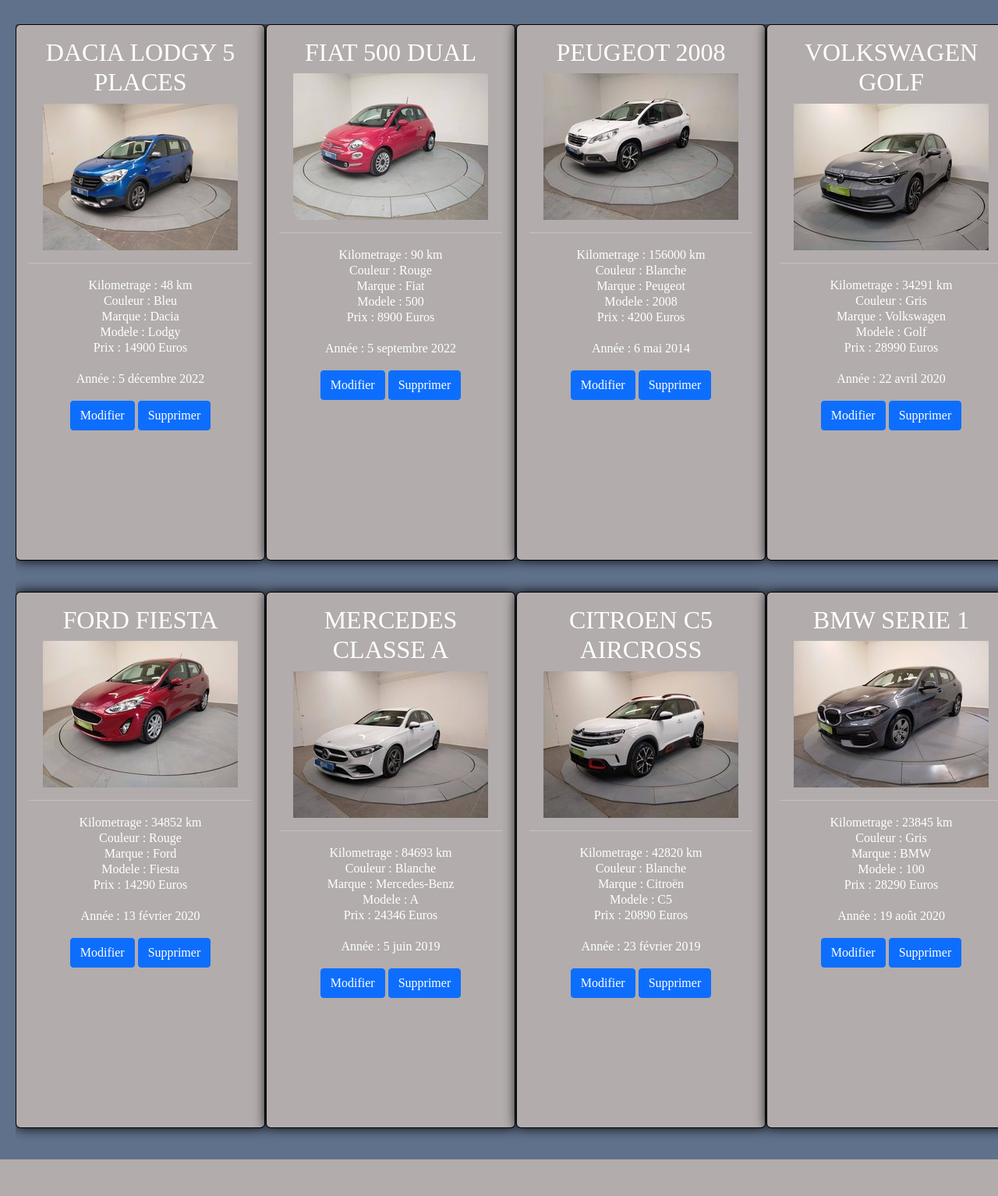
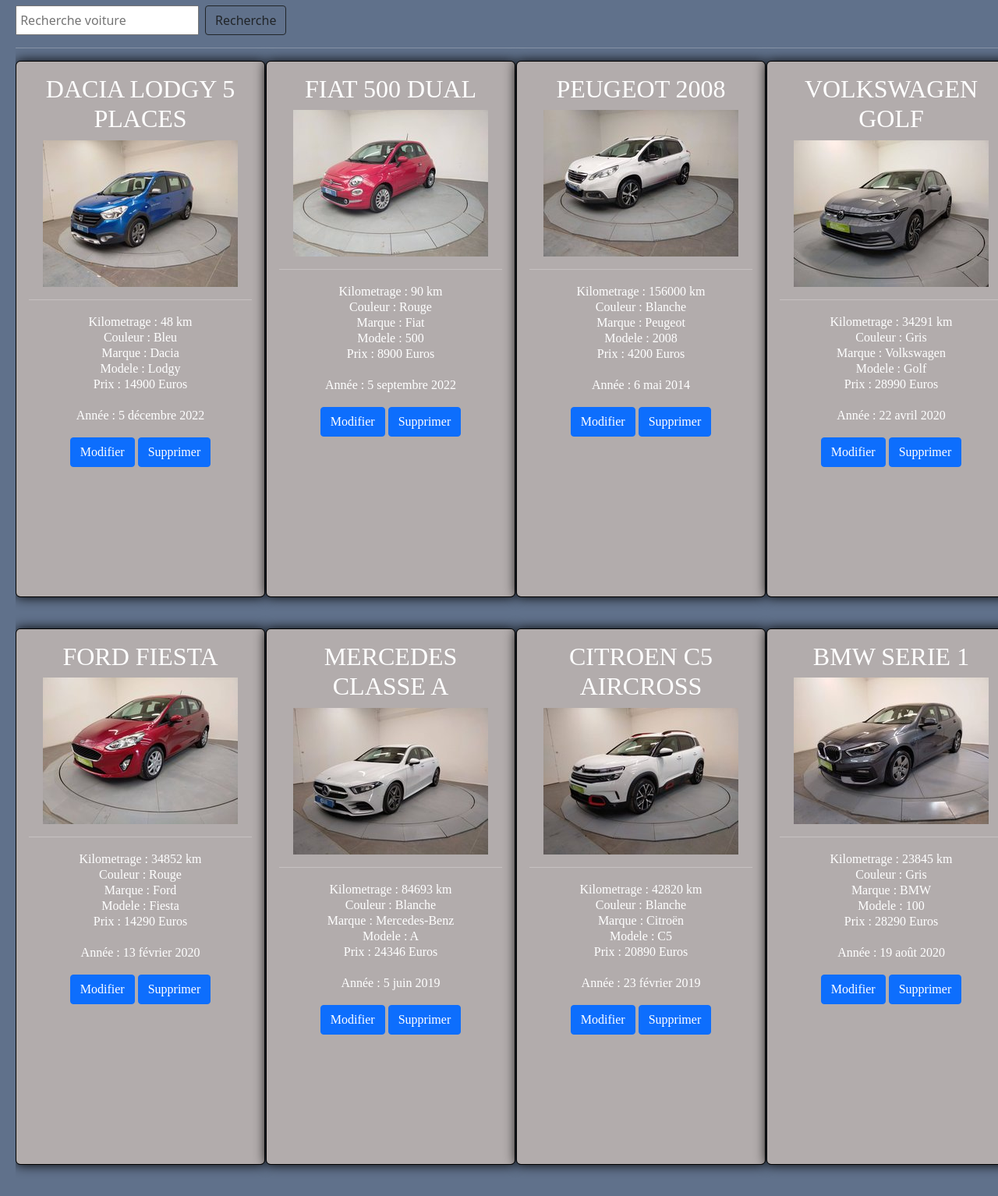
Before and after one commit to Agt-Cooper/Garage_ECF, a Django app: page /catalogue2/ in a window 1280 px wide. Shown: the part 133-1667 px from the top of the page at 78% size. Before the commit the page ends 1620 px from the top, so only its background shows below. Run offline with Django 4.2, Linux system fonts and the light colour scheme; data comes from the database, SQL or seed files in the repository; both versions use the stored data as it was after the commit; parts of the project's set-up code (start-up, migrations or seed data) failed here and were passed over; some libraries are stand-ins or nearby versions.

Commit message:
creation filtre

```diff
--- a/compte/models.py
+++ b/compte/models.py
@@ -28,7 +28,7 @@
     ('Administrateur', 'Administrateur'),
 
 ]
-typee = [
+type = [
     ('Berline', 'berline'),
     ('Coupée', 'Coupée'),
     ('Hayon', 'Hayon'),
@@ -39,6 +39,7 @@
     ('Cabriolets','Cabriolets'),
     ('Roadsters','Roadsters'),
     ('Targa', 'Targa'),
+    ('citadine','citadine')
 ]
 couleur = [
     ('Rouge', 'Rouge'),
@@ -93,7 +94,7 @@
     marque = models.ForeignKey('compte.Marque', on_delete=models.SET_NULL, max_length=20, null=True, blank=True)
     modele = models.ForeignKey('compte.Modele', on_delete=models.SET_NULL, max_length=20, null=True, blank=True)
     couleur = models.CharField(choices=couleur, max_length=20)
-    typee = models.CharField(choices=typee, max_length=20)
+    typee = models.CharField(choices=type, max_length=20)
     carburant = models.CharField(choices=carburant,max_length=50)
 
     def __str__(self):
--- a/main/templates/catalogue2.html
+++ b/main/templates/catalogue2.html
@@ -8,10 +8,15 @@
 {% block title %}Catalogue{% endblock title %}
 
 {% block content %}
-
-<p>Il est la</p>
 <div class="top">
-    <div class="row">
+<div class="row">
+    <form method="post" class="d-flex recherche">
+        <input class=" me-2" name="cherche" placeholder=" Recherche voiture">
+        <button class="btn btnr btn-outline-dark" hx-swap="outerHTML" hx-target="#page"  hx-post="{% url 'cherche-voiture' %}" type="submit">Recherche</button>
+    </form>
+</div>
+<hr>
+<div class="row">
         {% for voitures in voiture %}
         <div class="col-md-3 carte" >
             <div class="card">
--- a/main/urls.py
+++ b/main/urls.py
@@ -16,6 +16,6 @@
     path('annonce', annonce, name='annonce'),
     path('annonce/update/<int:pk>', update_annonce, name='modifier_annonce'),
     path('annonce/delete/<int:pk>', delete_annonce, name='delete'),
-
+    path('cherche_voiture/',cherche_voiture, name="cherche-voiture")
 
 ]+ static(settings.MEDIA_URL, document_root=settings.MEDIA_ROOT)
--- a/main/views.py
+++ b/main/views.py
@@ -2,6 +2,7 @@
 from django.contrib.auth import logout
 from compte.form import *
 from compte.models import *
+from django.db.models import Q
 
 
 
@@ -86,3 +87,15 @@
         'voiture' : voiture,
     }
     return render(request,'catalogue2.html', context)
+
+def cherche_voiture(request):
+    cherche = request.POST.get('cherche')
+    voitures = Voiture.objects.filter(Q(kilometrage__icontains=cherche)|
+                                       Q(prix__icontains=cherche) |
+                                       Q(année__icontains=cherche)|
+                                       Q(titre__icontains=cherche))
+                                    #    Q(modele__icontains=cherche))
+    context = {
+        'voiture' : voitures
+    }
+    return render(request,'catalogue.html', context)
```
Also changed, not shown: main/templates/catalogue.html (+7 -2 lines), compte/migrations/0002_alter_voiture_typee.py (added), db.sqlite3.
